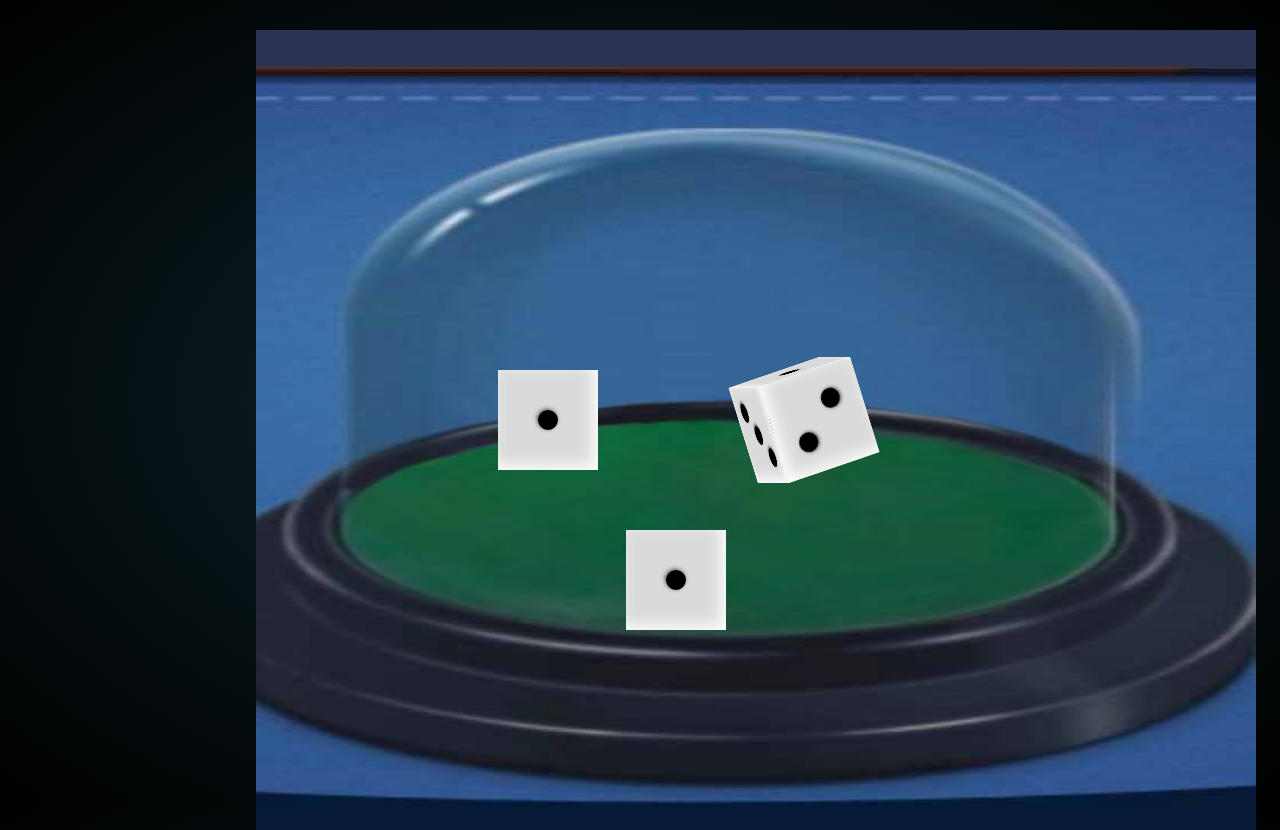
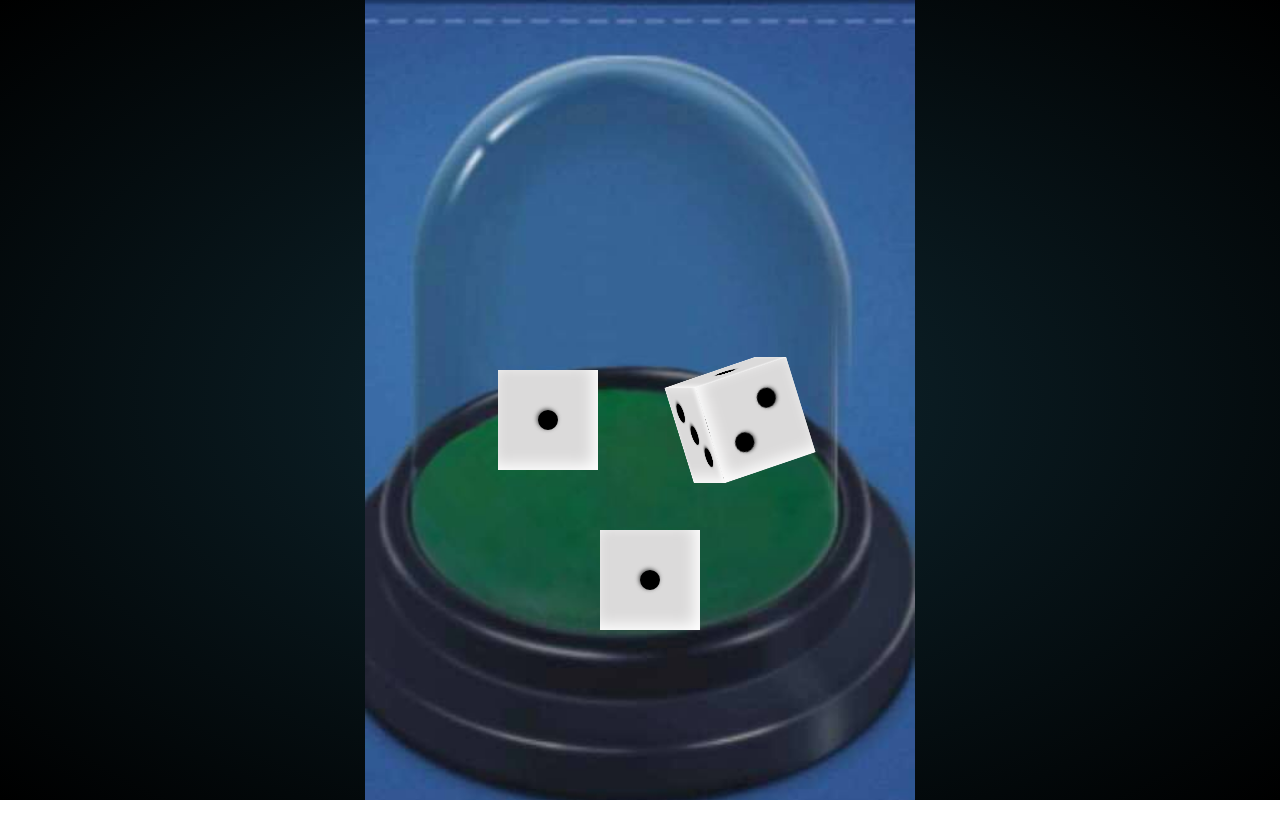
Before and after one commit to NickKostiv/Dice, a plain HTML site: page index.html in a window 1280 px wide. After the commit the page ends 800 px from the top, so only its background shows below. Drawn offline with Linux system fonts and the light colour scheme.

Commit message:
first commit

```diff
--- a/index.html
+++ b/index.html
@@ -7,6 +7,7 @@
     <link rel="stylesheet" href="style.css">
 </head>
 <body>
+    <div class="box__img-container">
 
         <div class="cube first">
             <div class="face one">
@@ -184,8 +185,7 @@
                 </div>
             </div>
         </div>
-         <div class="box-img">
-            <img class="box" src="./box.jpg" alt="">
+
     </div>
 
 </body>
--- a/style.css
+++ b/style.css
@@ -98,22 +98,21 @@ body {
 }
 
 .first {
-    /* bottom: 25%; */
-    bottom: 280px;
-    left: 37%;
+    bottom: 31%;
+    left: 45%;
     transform: translateX(-50%) rotateX(0deg) rotateY(0deg);
 }
 
 .second {
-    top: 50%;
-    left: 30%;
+    top: 45%;
+    left: 39%;
     transform: translateX(-50%) rotateX(25deg) rotateY(-135deg);
     animation-delay: 2s;
 }
 
 .third {
-    top: 50%;
-    left: 45%;
+    top: 45%;
+    left: 50%;
     transform: translateX(-50%) rotateX(25deg) rotateY(-45deg);
 }
 @media (max-width: 1450px) {
@@ -125,7 +124,7 @@ body {
 
     .second{
         top: 40%;
-        left: 55%;
+        left: 50%;
         transform: rotateX(25deg) rotateY(-135deg);
         animation-delay: 2s;
         /* width: 50%; */
@@ -133,16 +132,14 @@ body {
 
     .third{
         top: 60%;
-        left: 45%;
+        left: 43%;
         /* width: 50%; */
     }
 }
 @media (max-width: 1200px) {
     .first{
         top: 45%;
-        /* top: 300px; */
         left: 35%;
-        /* width: 50%; */
     }
 
     .second{
@@ -150,22 +147,19 @@ body {
         left: 65%;
         transform: rotateX(25deg) rotateY(-135deg);
         animation-delay: 2s;
-        /* width: 50%; */
     }
 
     .third{
         top: 65%;
         left: 52%;
-        /* width: 50%; */
     }
 }
-.box {
+.box__img-container {
     position: absolute;
-    z-index: -9;
-    top: 30px;
-    left: 20%;
     width: 100%;
-    max-width: 1000px;
-    height: 100%;
-    min-height: 800px;
+    height: 100vh;
+    background-image: url(box.jpg);
+    background-size: 550px;
+    background-repeat: no-repeat; /* Вимикаємо повторення */
+    background-position: center; /* Вирівнюємо по центру */
 }
```
Lines whose indentation alone changed are shown as unchanged.
